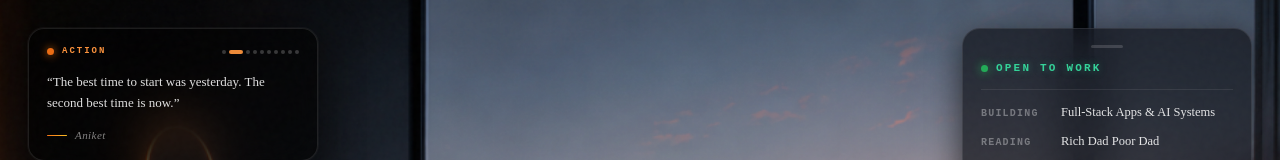
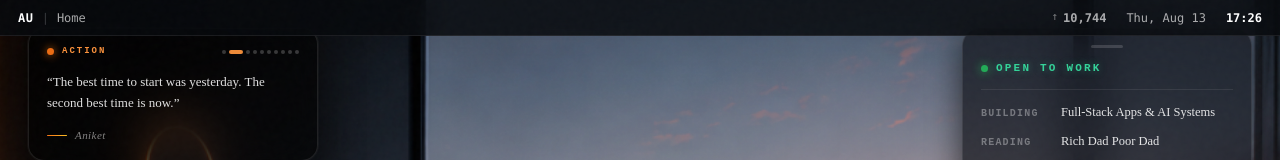
Before and after one commit to upadhyayaniket29/aniket-upadhyay-portfolio, a Next.js app: page / in a window 1280 px wide. Shown: the top 160 px of the page. Built offline with nearby package versions, Linux system fonts and the light colour scheme; no server answers.

Commit message:
Add fixed top bar header displaying AU | <Active Section>, ↑ visitor count, date, and live 24h time matching reference design

```diff
--- a/app/page.tsx
+++ b/app/page.tsx
@@ -20,6 +20,7 @@ const VisitorCounterWidget = dynamic(() => import("../components/ui/VisitorCount
 const ThoughtWidget = dynamic(() => import("../components/ui/ThoughtWidget"), { ssr: false });
 const SleekMusicPlayer = dynamic(() => import("../components/ui/SleekMusicPlayer"), { ssr: false });
 const StatusWidget = dynamic(() => import("../components/ui/StatusWidget"), { ssr: false });
+const TopBarHeader = dynamic(() => import("../components/ui/TopBarHeader"), { ssr: false });
 
 // Modals
 import ProjectsModalContent from "../components/modals/ProjectsModalContent";
@@ -49,6 +50,9 @@ export default function Home() {
 
   return (
     <div className="relative bg-[#090909] text-white overflow-x-hidden font-sans">
+
+      {/* Top Header Bar (AU | Active Section , Visitor Count, Date, Live Time) */}
+      <TopBarHeader />
 
       {/* Apple VisionOS Floating Glass Scrollbar */}
       <GlassScrollbar />
--- /dev/null
+++ b/components/ui/TopBarHeader.tsx
@@ -0,0 +1,157 @@
+"use client";
+
+import React, { useEffect, useState } from "react";
+import { useModal } from "../ModalProvider";
+
+export default function TopBarHeader() {
+  const { activeModal } = useModal();
+  const [mounted, setMounted] = useState(false);
+  const [formattedTime, setFormattedTime] = useState("00:00");
+  const [formattedDate, setFormattedDate] = useState("Fri, Aug 14");
+  const [views, setViews] = useState(10642);
+
+  // Map activeModal to display label
+  const getActiveLabel = () => {
+    if (!activeModal || activeModal === "home") return "Home";
+    switch (activeModal.toLowerCase()) {
+      case "projects":
+        return "Projects";
+      case "experience":
+      case "timeline":
+        return "Experience";
+      case "books":
+      case "reading":
+      case "blogs":
+        return "Blogs";
+      case "resume":
+        return "Resume";
+      case "contact":
+        return "Contact";
+      case "terminal":
+        return "Terminal";
+      case "leetcode":
+        return "LeetCode";
+      case "github":
+        return "GitHub";
+      default:
+        return activeModal.charAt(0).toUpperCase() + activeModal.slice(1);
+    }
+  };
+
+  useEffect(() => {
+    setMounted(true);
+
+    // Live Date & Time Updater
+    const updateDateTime = () => {
+      const now = new Date();
+
+      // Format Date: Fri, Aug 14
+      const dateStr = now.toLocaleDateString("en-US", {
+        weekday: "short",
+        month: "short",
+        day: "numeric",
+      });
+
+      // Format 24h Time: 00:06
+      const timeStr = now.toLocaleTimeString("en-US", {
+        hour: "2-digit",
+        minute: "2-digit",
+        hour12: false,
+      });
+
+      setFormattedDate(dateStr);
+      setFormattedTime(timeStr);
+    };
+
+    updateDateTime();
+    const interval = setInterval(updateDateTime, 1000);
+
+    // Fetch Visitor Count
+    const fetchViews = async () => {
+      try {
+        let sessionId = sessionStorage.getItem("synk_session_id");
+        let isNew = false;
+        if (!sessionId) {
+          sessionId = `sess_${Date.now()}_${Math.random().toString(36).substring(2, 8)}`;
+          sessionStorage.setItem("synk_session_id", sessionId);
+          isNew = true;
+        }
+
+        const res = isNew
+          ? await fetch("/api/views", {
+              method: "POST",
+              headers: { "Content-Type": "application/json" },
+              body: JSON.stringify({ sessionId }),
+            })
+          : await fetch("/api/views");
+
+        if (res.ok) {
+          const data = await res.json();
+          if (typeof data.views === "number") {
+            // Offset view count for rich display style matching design
+            setViews(data.views > 1000 ? data.views : 10642 + data.views);
+          }
+        }
+      } catch {}
+    };
+
+    fetchViews();
+
+    return () => clearInterval(interval);
+  }, []);
+
+  const activeLabel = getActiveLabel();
+  const formattedViews = views.toLocaleString("en-US");
+
+  return (
+    <header
+      style={{
+        position: "fixed",
+        top: 0,
+        left: 0,
+        right: 0,
+        height: "36px",
+        zIndex: 9999,
+        background: "rgba(8, 10, 14, 0.85)",
+        backdropFilter: "blur(16px)",
+        WebkitBackdropFilter: "blur(16px)",
+        borderBottom: "1px solid rgba(255, 255, 255, 0.08)",
+        display: "flex",
+        alignItems: "center",
+        justifyContent: "space-between",
+        padding: "0 18px",
+        fontFamily: "'SF Mono', Monaco, Consolas, 'Courier New', monospace",
+        fontSize: "12px",
+        color: "rgba(255, 255, 255, 0.75)",
+        userSelect: "none",
+        pointerEvents: "auto",
+      }}
+    >
+      {/* Left side: AU  |  <Active Page> */}
+      <div style={{ display: "flex", alignItems: "center", gap: "8px" }}>
+        <span style={{ fontWeight: 700, color: "#ffffff", letterSpacing: "0.05em" }}>AU</span>
+        <span style={{ color: "rgba(255, 255, 255, 0.2)" }}>|</span>
+        <span style={{ color: "rgba(255, 255, 255, 0.65)" }}>{activeLabel}</span>
+      </div>
+
+      {/* Right side: ↑ 10,642    Fri, Aug 14    00:06 */}
+      <div style={{ display: "flex", alignItems: "center", gap: "20px" }}>
+        {/* Visitors count */}
+        <div style={{ display: "flex", alignItems: "center", gap: "5px", color: "rgba(255, 255, 255, 0.65)" }}>
+          <span style={{ fontSize: "11px", color: "rgba(255, 255, 255, 0.45)" }}>↑</span>
+          <span style={{ fontWeight: 600 }}>{mounted ? formattedViews : "10,642"}</span>
+        </div>
+
+        {/* Date */}
+        <div style={{ color: "rgba(255, 255, 255, 0.65)" }}>
+          {mounted ? formattedDate : "Fri, Aug 14"}
+        </div>
+
+        {/* Live 24h Time */}
+        <div style={{ fontWeight: 600, color: "#ffffff" }}>
+          {mounted ? formattedTime : "00:06"}
+        </div>
+      </div>
+    </header>
+  );
+}
```
